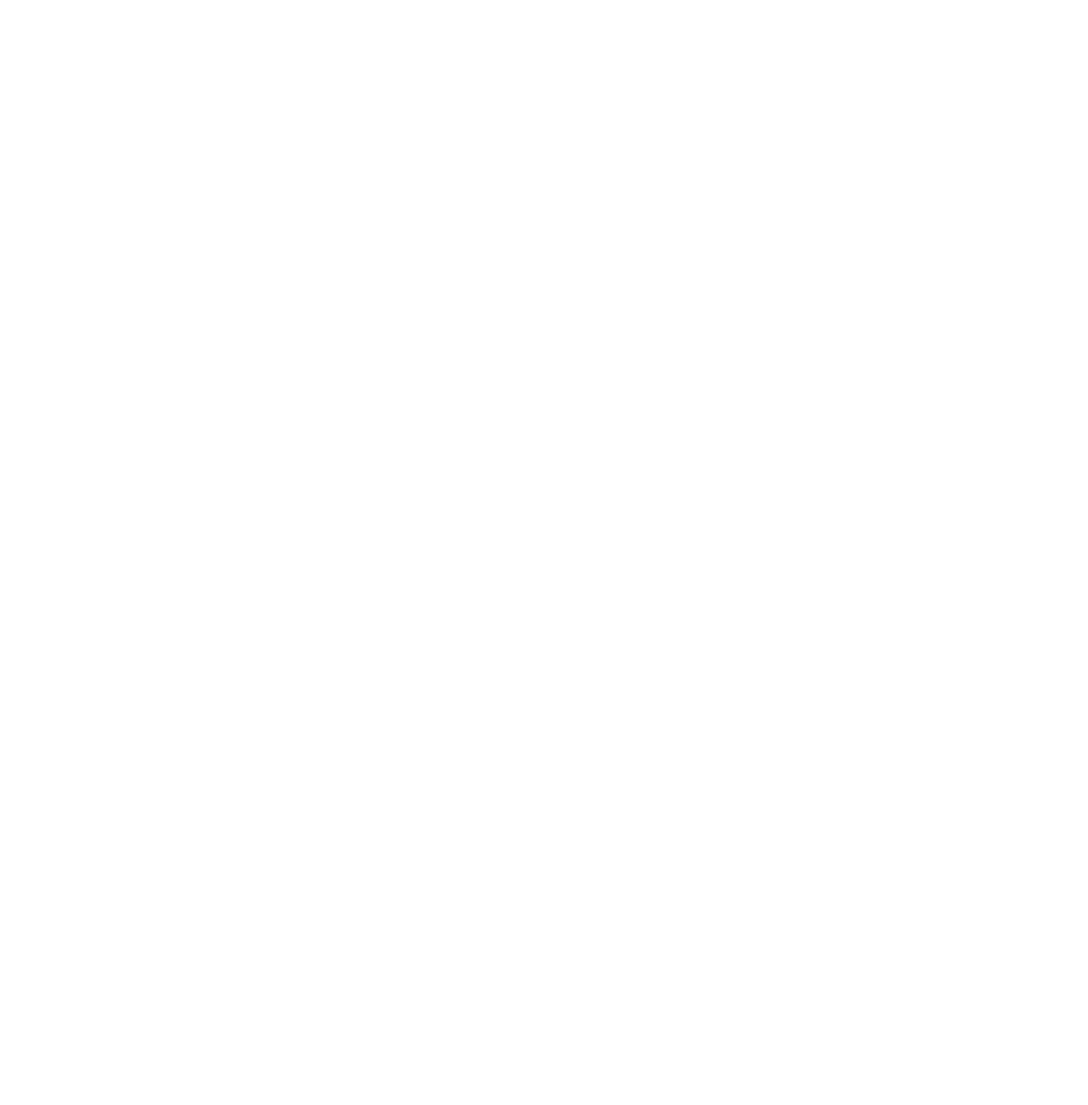
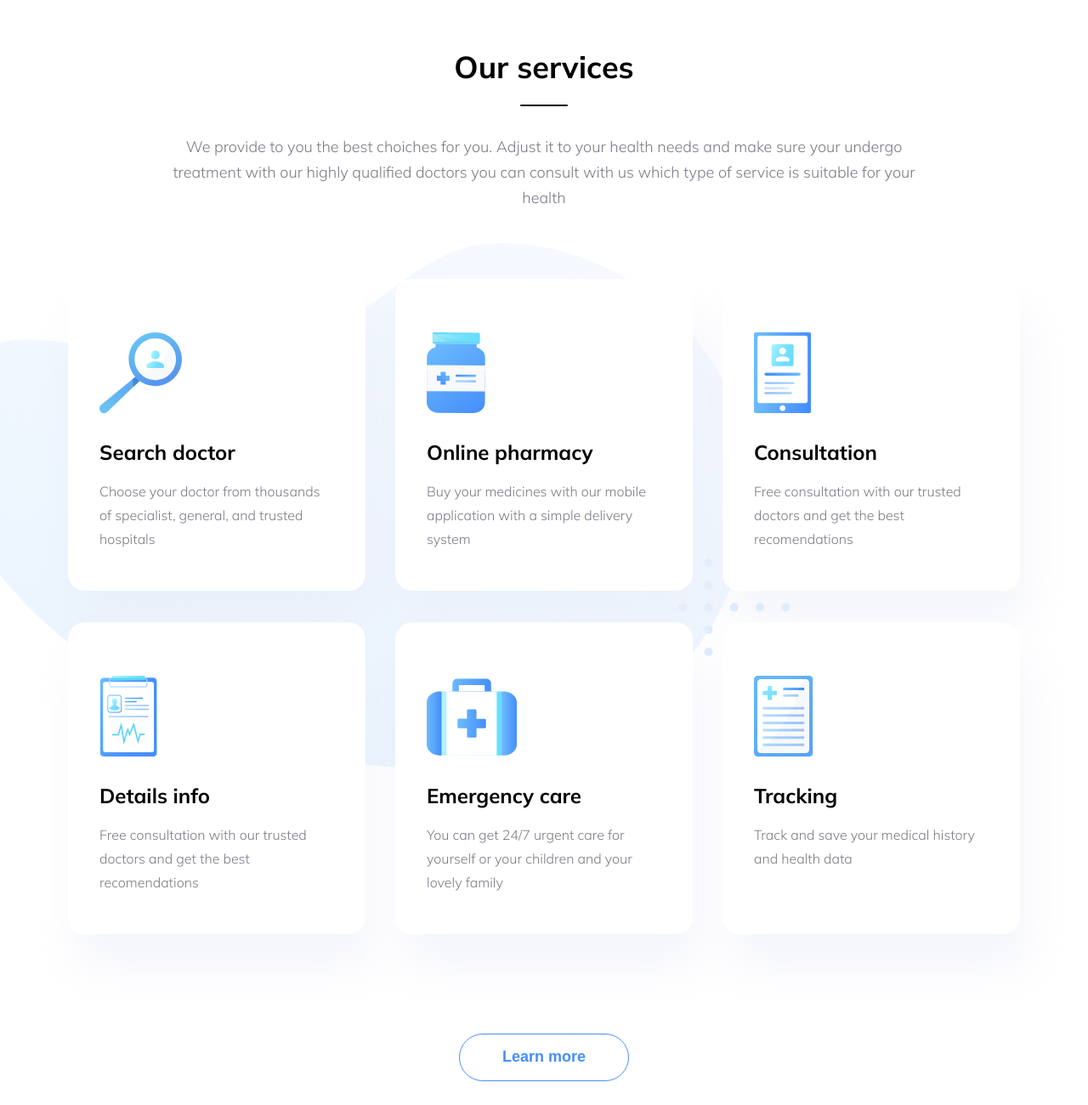
Before and after one commit to anna-one/backqround-img, a plain HTML site: page index.html in a window 1280 px wide. Shown: the whole page at 85% size. Before the commit the page ends 800 px from the top, so only its background shows below. Drawn offline with Linux system fonts and the light colour scheme.

Commit message:
add css without fix and add background img

```diff
--- a/index.html
+++ b/index.html
@@ -8,6 +8,87 @@
     <link rel="stylesheet" href="index.css">
 </head>
 <body>
+    <main>
+        <section class="sectionServices">
+            <h2>Our services</h2>
+            <p class="textH2">
+                We provide to you the best choiches for you. Adjust it to your health needs and make sure your undergo
+                treatment
+                with our highly qualified doctors you can consult with us which type of service is suitable for your
+                health
+            </p>
+            <div class="container">
+                <ul>
+                    <li>
+                        <img src="./vector/search.svg" alt="Search">
 
+                            <h3 class="headSection">Search doctor</h3>
+                            <p class="textSection">
+                                Choose your doctor from thousands
+                                of specialist, general, and
+                                trusted hospitals
+                            </p>
+
+                    </li>
+                    <li>
+                        <img src="./vector/pharmacy.svg" alt="Pharmacy">
+
+                            <h3 class="headSection">Online pharmacy</h3>
+                            <p class="textSection">
+                                Buy your medicines with our
+                                mobile application with a simple
+                                delivery system
+                            </p>
+
+                    </li>
+                    <li>
+                        <img src="./vector/consultation.svg" alt="Consultation">
+
+                            <h3 class="headSection">Consultation</h3>
+                            <p class="textSection">
+                                Free consultation with our trusted
+                                doctors and get the best
+                                recomendations
+                            </p>
+
+                    </li>
+                    <li>
+                        <img src="./vector/info.svg" alt="Info">
+
+                            <h3 class="headSection">Details info</h3>
+                            <p class="textSection">
+                                Free consultation with our trusted
+                                doctors and get the best
+                                recomendations
+                            </p>
+
+                    </li>
+                    <li>
+                        <img src="./vector/care.svg" alt="Emergency care">
+
+                            <h3 class="headSection">Emergency care</h3>
+                            <p class="textSection">
+                                You can get 24/7 urgent care for
+                                yourself or your children and your
+                                lovely family
+                            </p>
+
+                    </li>
+                    <li>
+                        <img src="./vector/tracking.svg" alt="Tracking">
+
+                            <h3 class="headSection">Tracking</h3>
+                            <p class="textSection">
+                                Track and save your medical history
+                                and health data
+                            </p>
+
+                    </li>
+                </ul>
+
+            </div>
+            <button>Learn more</button>
+        </section>
+    </main>
 </body>
 </html>
--- a/style.css
+++ b/style.css
@@ -0,0 +1,137 @@
+html{
+    font-size: 10px;
+}
+
+body {
+  font-family: Mulish, sans-serif;
+}
+
+/*Заголовок и текст блока*/
+
+h2 {
+  font-weight: 700;
+  font-size: 3.6rem;
+  text-align: center;
+  margin: 61px auto 0;
+  color: #000;
+}
+
+h2::after {
+  content: "";
+  display: flex;
+  justify-content: center;
+
+  width: 56px;
+  height: 2px;
+  border-radius: 5px;
+  background-color: #000;
+  margin: 26px auto 33px;
+}
+
+.sectionServices{
+    background-image: url("./background-img/element-1.svg"), url("./background-img/element-2.svg");
+    background-repeat: no-repeat;
+    background-position: top 10px left -150px, bottom 500px right 350px;;
+}
+
+.textH2 {
+  font-weight: 300;
+  font-size: 1.8rem;
+  line-height: 1.66;
+  text-align: center;
+  color: #7d7987;
+
+  width: 924px;
+
+  display: flex;
+  justify-content: center;
+  margin: 0 auto;
+}
+
+/*Заголовок и текст блока*/
+
+/*Секция с карточками*/
+
+.container{
+
+    width: 1120px;
+
+    margin: 80px auto;
+
+}
+
+ul{
+    list-style: none;
+    padding: 0;
+    display: flex;
+    justify-content: space-between;
+    flex-wrap: wrap;
+}
+
+li{
+    width: 350px;
+
+    background-color: #fff;
+    padding: 63px 52px 47px 37px;
+    border-radius: 20px;
+    box-shadow: 10px 40px 50px rgba(229, 233, 246, 0.4);
+    box-sizing: border-box;
+
+    display: flex;
+    justify-content: space-between;
+    flex-direction: column;
+    margin-bottom: 37px;
+
+}
+img{
+    height: 95px;
+    display: flex;
+    justify-content: flex-start;
+    flex-direction: column;
+
+    margin: 0 auto 0 0;
+}
+
+.headSection{
+    font-weight: 700;
+    font-size: 2.4rem;
+    color: #000;
+
+    display: flex;
+    flex-direction: column;
+
+    margin-top: 34px;
+    margin-bottom: 20px;
+}
+
+.textSection{
+    width: 261px;
+    font-weight: 300;
+    font-size: 1.6rem;
+    line-height: 1.75;
+    color: #7D7987;
+
+    display: flex;
+    flex-direction: column;
+    flex-grow: 1;
+}
+/*Секция с карточками*/
+
+/*Кнопка*/
+button{
+    background: none;
+    border: 1.4px solid #458ff6;
+    border-radius: 55px;
+    color: #458ff6;
+    font-size: 1.8rem;
+    font-weight: 700;
+
+    width: 200px;
+    height: 56px;
+
+    display: flex;
+    justify-content: center;
+    align-items: center;
+    margin: 72px auto;
+}
+/*Кнопка*/
```
Also changed, not shown: background-img/element-1.svg (added), background-img/element-2.svg (added).
